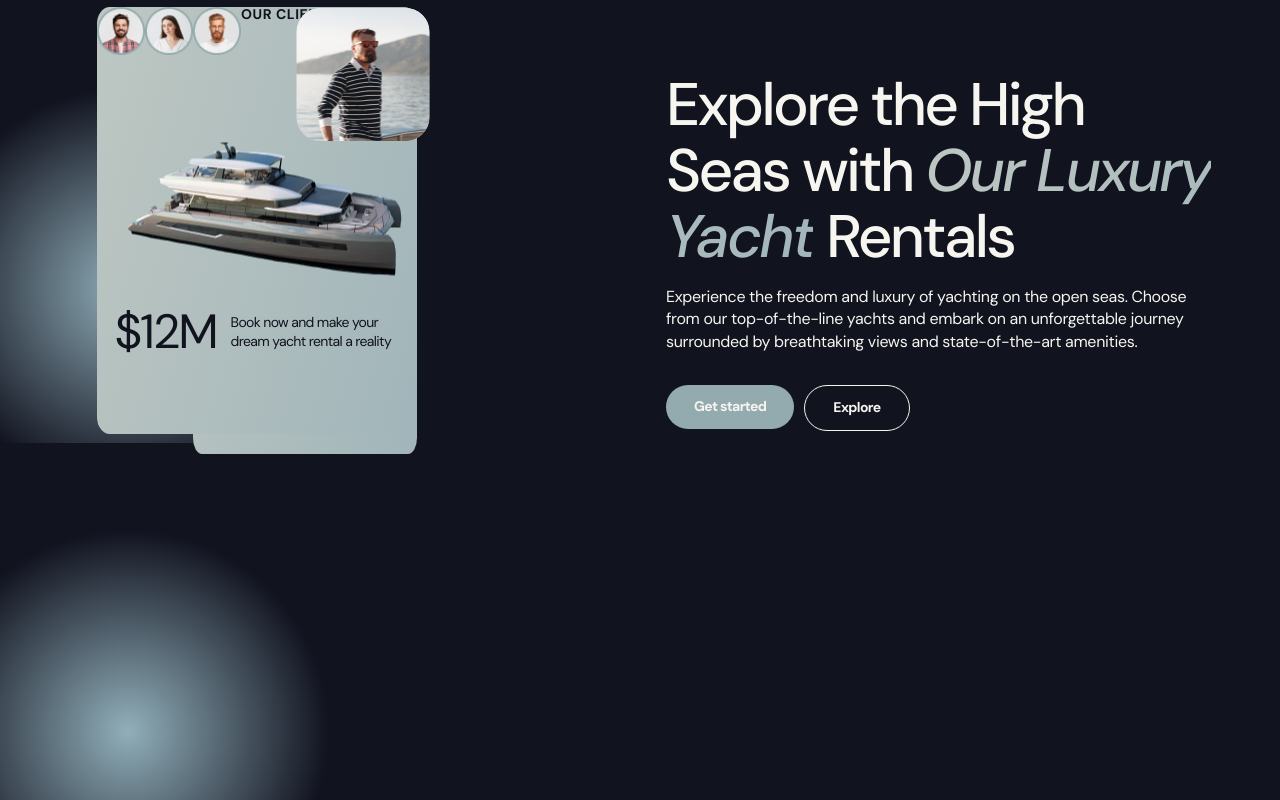
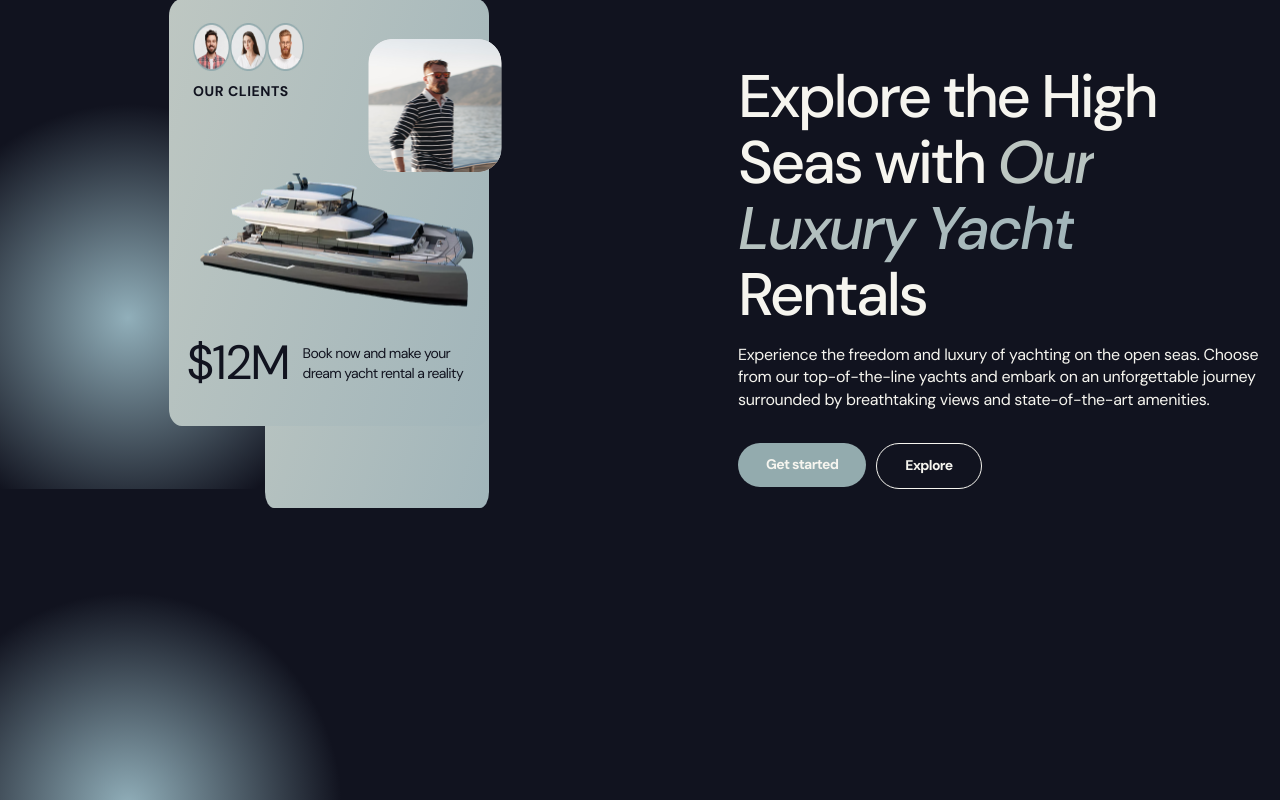
Before and after one commit to MariaMasyk/ycht-test, a plain HTML site: page index.html in a window 1280 px wide. Drawn offline with nearby package versions, Linux system fonts and the light colour scheme.

Commit message:
Update index.html

```diff
--- a/index.html
+++ b/index.html
@@ -8,6 +8,7 @@
     <link rel="preconnect" href="https://fonts.gstatic.com" crossorigin>
     <link href="https://fonts.googleapis.com/css2?family=DM+Sans:ital,wght@0,400;0,500;0,700;1,500&display=swap"
         rel="stylesheet">
+        <link rel="stylesheet" href="https://cdn.jsdelivr.net/npm/modern-normalize@1.1.0/modern-normalize.min.css">
     <link rel="stylesheet" href="./css/styles.css">
 </head>
 <body>
@@ -21,12 +22,13 @@
                 <div class="hero-set-btn">
                     <button class="hero-btn" type="button">Get started</button>
                     <form action="#" target="_blank">
-                        <button class="hero-btn-action">Explore</button>
+                        <button style="@import url(./services-block.css);" class="hero-btn-action">Explore</button>
                     </form>
                 </div>
             </div>
             <div class="hero-image-box">
                 <div class="hero-image-container">
+                    <div class="hero-clients-box">
                         <ul class="hero-clients-list">
                             <li>
                                 <img class="hero-clients-img" src="/images/ellipse-6076@x1.png"
@@ -46,12 +48,12 @@
                                             /images/ellipse-6076(3)@x2.png x2"
                                     alt="photo Clients3">
                             </li>
-                        <li>
+                        </ul>
+
                         <p class="hero-clients-text">
                             Our Clients
                         </p>
-                        </li>
-                    </ul>
+                    </div>
                     <img class="hero-img-ceo" src="/images/img-ceo@x1.png"
                     srcset="/images/img-ceo@x1.png x1
                             /images/img-ceo@x2.png x2"
```
Lines whose indentation alone changed are shown as unchanged.
